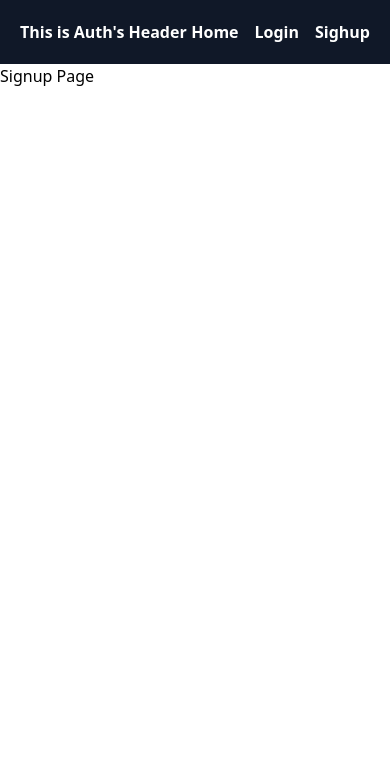
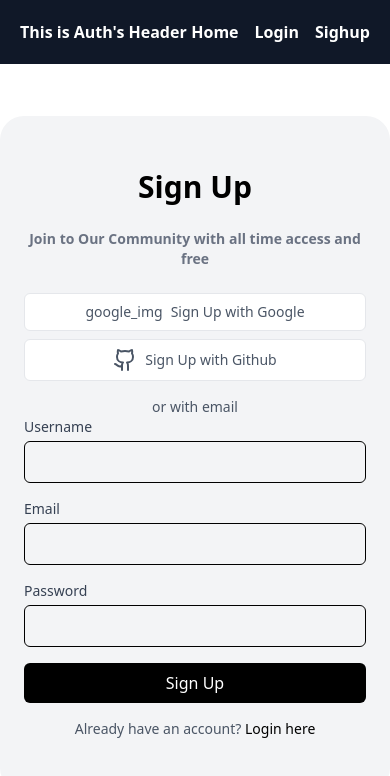
Before and after one commit to 0001ashishYadav/amazing-cart-ui, a Next.js app: page /signup in a window 390 px wide. Shown: the top 776 px of the page. Built offline with nearby package versions, Linux system fonts and the light colour scheme.

Commit message:
in this commit i make signup page with responsive

```diff
--- a/src/app/(auth)/login/page.jsx
+++ b/src/app/(auth)/login/page.jsx
@@ -9,7 +9,7 @@ function LoginPage() {
         {/* <!-- Left: Image --> */}
         <div className="w-1/2 h-[100%] hidden lg:block">
           <img
-            src="https://placehold.co/800x/667fff/ffffff.png?text=Your+Image&font=Montserrat"
+            src="https://img.freepik.com/free-photo/young-girl-dressed-up-black-t-shirt-leather-trousers-holding-blank-craft-shopping-bags-with-handles-isolated-white_231208-4952.jpg?semt=ais_hybrid&w=740"
             alt="Placeholder Image"
             className="object-cover w-full h-[100%]"
           />
--- a/src/app/(auth)/signup/page.jsx
+++ b/src/app/(auth)/signup/page.jsx
@@ -1,7 +1,119 @@
+import { GithubIcon } from "lucide-react";
+import Link from "next/link";
 import React from "react";
 
 function SignupPage() {
-  return <div className="pt-16">Signup Page</div>;
+  return (
+    <div className="pt-16 h-screen w-[100%] flex justify-center items-center">
+      {/* <!-- component --> */}
+      <div class="flex h-[80vh] max-w-7xl rounded-3xl overflow-hidden">
+        {/* <!-- Left Pane --> */}
+        <div class="hidden lg:flex items-center justify-center flex-1 bg-white text-black h-[100%]">
+          <div class=" text-center h-[100%]">
+            <img
+              className="h-[100%]"
+              src="https://img.freepik.com/premium-photo/happy-asian-pretty-girl-holding-shopping-bags-while-using-smartphone_35721-211.jpg"
+            />
+          </div>
+        </div>
+        {/* <!-- Right Pane --> */}
+        <div class="w-full bg-gray-100 lg:w-1/2 flex items-center justify-center">
+          <div class=" md:w-[70%] p-6">
+            <h1 class="text-3xl font-semibold mb-6 text-black text-center">
+              Sign Up
+            </h1>
+            <h1 class="text-sm font-semibold mb-6 text-gray-500 text-center">
+              Join to Our Community with all time access and free{" "}
+            </h1>
+            <div class="mt-4 flex flex-col lg:flex-row items-center justify-between">
+              <div class="w-full lg:w-1/2 mb-2 lg:mb-0">
+                <button
+                  type="button"
+                  class="w-full flex justify-center items-center gap-2 bg-white text-sm text-gray-600 p-2 rounded-md hover:bg-gray-50 border border-gray-200 focus:outline-none focus:ring-2 focus:ring-offset-2 focus:ring-gray-200 transition-colors duration-300"
+                >
+                  <p>google_img</p>
+                  Sign Up with Google
+                </button>
+              </div>
+              <div class="w-full lg:w-1/2 ml-0 lg:ml-2">
+                <button
+                  type="button"
+                  class="w-full flex justify-center items-center gap-2 bg-white text-sm text-gray-600 p-2 rounded-md hover:bg-gray-50 border border-gray-200 focus:outline-none focus:ring-2 focus:ring-offset-2 focus:ring-gray-200 transition-colors duration-300"
+                >
+                  <GithubIcon />
+                  Sign Up with Github{" "}
+                </button>
+              </div>
+            </div>
+            <div class="mt-4 text-sm text-gray-600 text-center">
+              <p>or with email</p>
+            </div>
+            <form action="#" method="POST" class="space-y-4">
+              {/* <!-- Your form elements go here --> */}
+              <div>
+                <label
+                  for="username"
+                  class="block text-sm font-medium text-gray-700"
+                >
+                  Username
+                </label>
+                <input
+                  type="text"
+                  id="username"
+                  name="username"
+                  class="mt-1 p-2 w-full border rounded-md focus:border-gray-200 focus:outline-none focus:ring-2 focus:ring-offset-2 focus:ring-gray-300 transition-colors duration-300"
+                />
+              </div>
+              <div>
+                <label
+                  for="email"
+                  class="block text-sm font-medium text-gray-700"
+                >
+                  Email
+                </label>
+                <input
+                  type="text"
+                  id="email"
+                  name="email"
+                  class="mt-1 p-2 w-full border rounded-md focus:border-gray-200 focus:outline-none focus:ring-2 focus:ring-offset-2 focus:ring-gray-300 transition-colors duration-300"
+                />
+              </div>
+              <div>
+                <label
+                  for="password"
+                  class="block text-sm font-medium text-gray-700"
+                >
+                  Password
+                </label>
+                <input
+                  type="password"
+                  id="password"
+                  name="password"
+                  class="mt-1 p-2 w-full border rounded-md focus:border-gray-200 focus:outline-none focus:ring-2 focus:ring-offset-2 focus:ring-gray-300 transition-colors duration-300"
+                />
+              </div>
+              <div>
+                <button
+                  type="submit"
+                  class="w-full bg-black text-white p-2 rounded-md hover:bg-gray-800 focus:bg-black focus:outline-none focus:ring-2 focus:ring-offset-2 focus:ring-gray-900 transition-colors duration-300"
+                >
+                  Sign Up
+                </button>
+              </div>
+            </form>
+            <div class="mt-4 text-sm text-gray-600 text-center">
+              <p>
+                Already have an account?{" "}
+                <Link href="/login" class="text-black hover:underline">
+                  Login here
+                </Link>
+              </p>
+            </div>
+          </div>
+        </div>
+      </div>
+    </div>
+  );
 }
 
 export default SignupPage;
```
